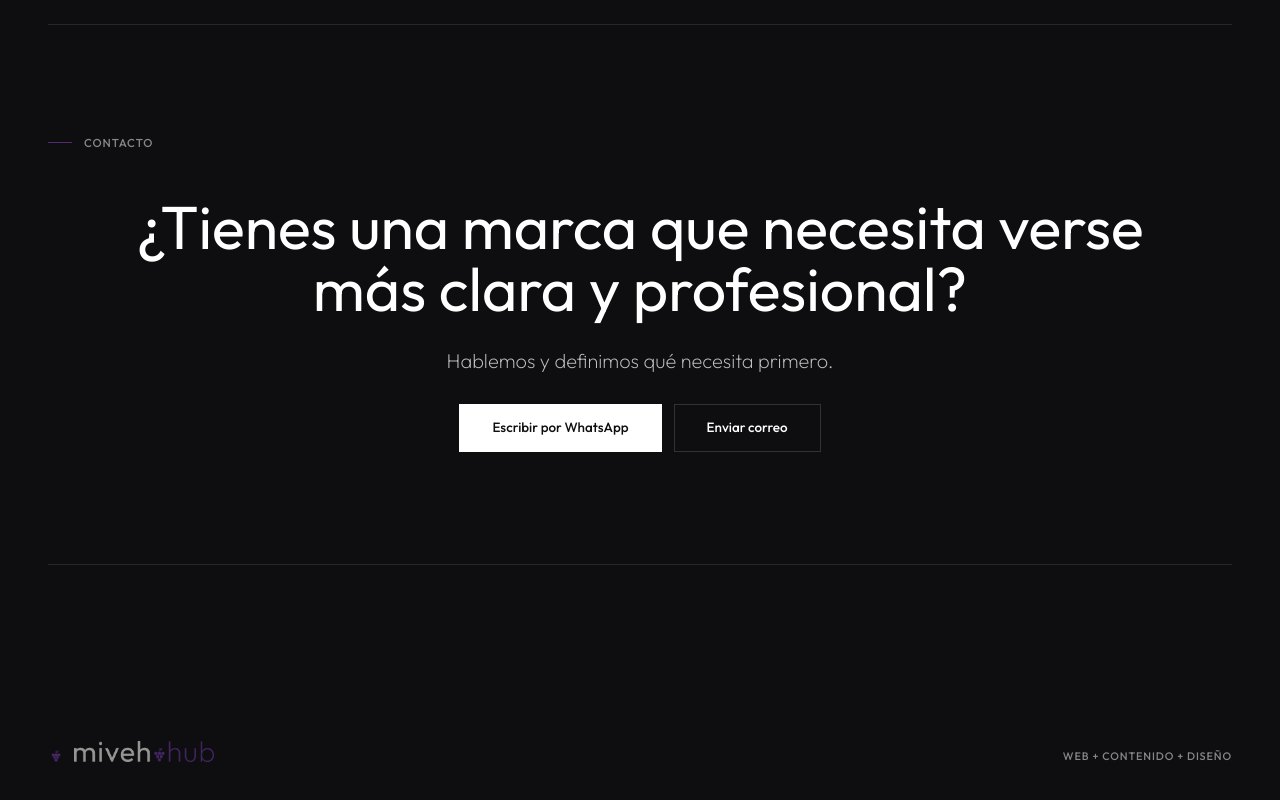
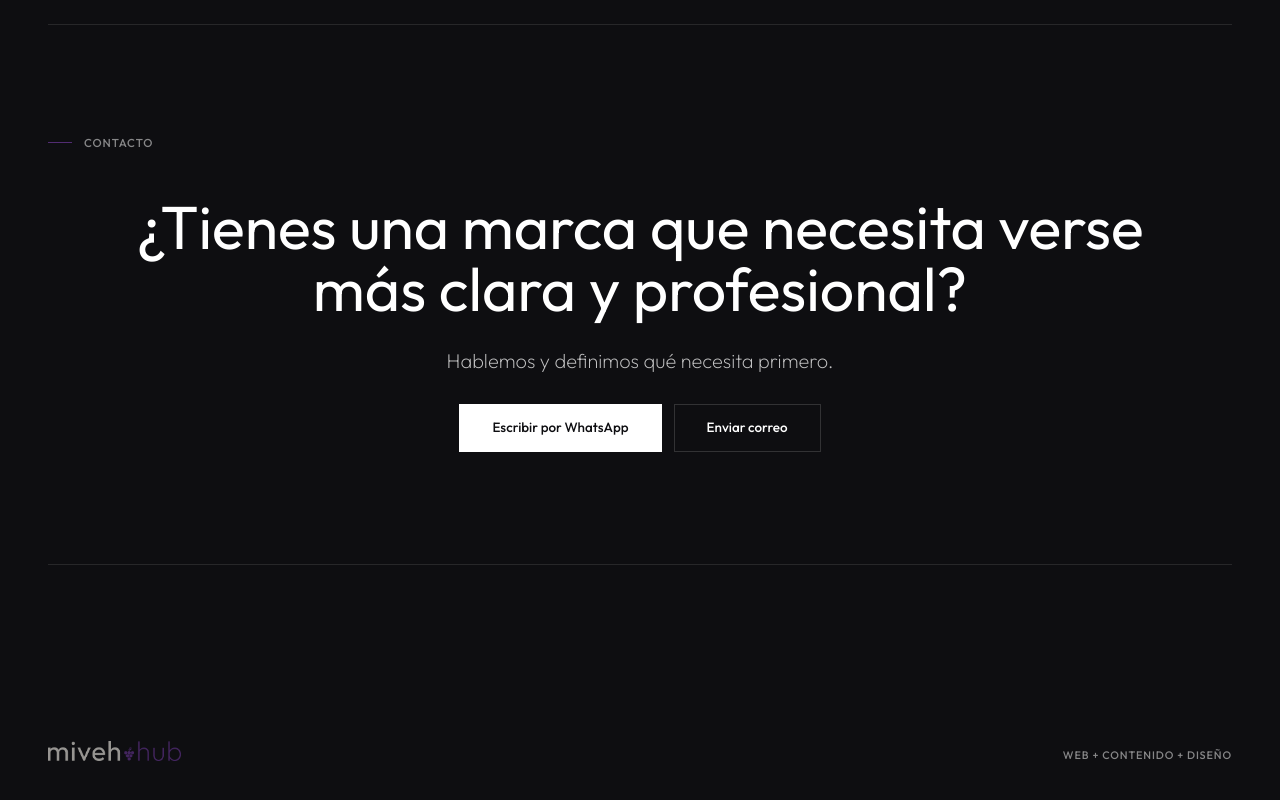
Before and after one commit to mivehhub/miveh-hub-landing, a Next.js app: page / in a window 1280 px wide. Shown: the part 3554-4354 px from the top of the page. Built offline with nearby package versions, Linux system fonts and the light colour scheme.

Commit message:
fix: remove grape icon from footer, reduce footer logo 5%

```diff
--- a/app/page.tsx
+++ b/app/page.tsx
@@ -272,17 +272,11 @@ export default function Home() {
 
       <footer className="mx-auto flex w-full max-w-[88rem] flex-col gap-4 px-5 pb-8 text-[0.68rem] font-medium uppercase tracking-wideish text-white/50 sm:flex-row sm:items-center sm:justify-between sm:px-8 lg:px-12">
         <span className="flex items-center gap-2.5">
-          <img
-            src="/grape-icon.png"
-            alt=""
-            aria-hidden="true"
-            className="h-4 w-4 opacity-75"
-          />
           <Image
             src="/logo-light-nav.png"
             alt="Miveh Hub"
-            width={140}
-            height={21}
+            width={133}
+            height={20}
             className="opacity-60 mb-2"
           />
         </span>
```
